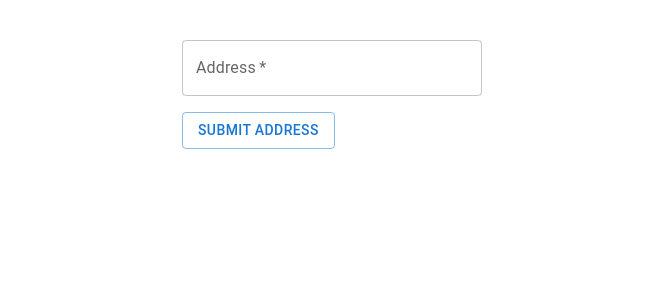
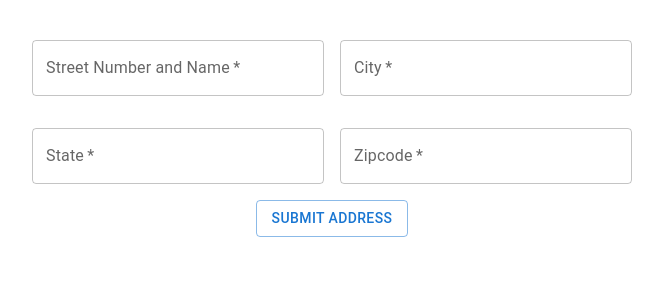
Before and after one commit to BU-Spark/pitne-voter-app, a Next.js app in the folder client/: page /voterInfo/addressForm in a window 1280 px wide. Shown: the top 300 px of the page, without its empty margins (308-971 px from the left). Built offline with nearby package versions, Linux system fonts and the light colour scheme.

Commit message:
fixed address form styling

```diff
--- a/client/src/pages/voterInfo/addressForm.tsx
+++ b/client/src/pages/voterInfo/addressForm.tsx
@@ -4,7 +4,8 @@
 
 import React, { useState } from 'react';
 import axios from 'axios';
-import { Button, TextField, Typography } from '@mui/material';
+import { Button, Grid, TextField, Typography } from '@mui/material';
+import { Streetview } from '@mui/icons-material';
 
 
 // Set base URL for Axios
@@ -15,7 +16,10 @@ const api = axios.create({
 
 const AddressForm: React.FC = () => {
     // Functions and variables to set polling data
-    const [address, setAddress] = useState('');
+    const [street, setStreet] = useState('');
+    const [city, setCity] = useState('');
+    const [state, setState] = useState('');
+    const [zip, setZip] = useState('');
     const [pollingLocation, setPollingLocation] = useState<string | null>(null);
     const [error, setError] = useState<string | null>(null);
     const [pollingStreet, setPollingStreet] = useState<string | null>(null);
@@ -26,6 +30,8 @@ const AddressForm: React.FC = () => {
 
     // Call API when address is submitted
     const handleSubmit = async (event: React.FormEvent) => {
+
+        // Reset past data
         event.preventDefault();
         setPollingLocation(null);
         setPollingStreet(null);
@@ -34,6 +40,9 @@ const AddressForm: React.FC = () => {
         setPollingZip(null);
         setPollingHours(null);
         setError(null);
+
+        // Set address
+        const address = `${street} ${city}, ${state} ${zip}`;
 
         try {
             const response = await api.get('/api/lookup', {
@@ -60,22 +69,61 @@ const AddressForm: React.FC = () => {
 
     // Address form and displayed polling location
     return (
-        <div className='flex flex-col justify-center items-center p-4 my-6'>
+        <div className='flex flex-col justify-center items-center p-4 my-6 flex-wrap'>
 
             {/* Address form */}
-            <form onSubmit={handleSubmit} style={{ width: '100%', maxWidth: 300 }}>
+            <form onSubmit={handleSubmit} style={{ width: '100%', maxWidth: 600 }}>
+                <Grid container spacing={2}>
+                    <Grid item xs={12} sm={6}>
                         <TextField
-                label="Address"
+                        label="Street Number and Name"
                         variant="outlined"
                         fullWidth
-                value={address}
-                onChange={(e) => setAddress(e.target.value)}
+                        value={street}
+                        onChange={(e) => setStreet(e.target.value)}
                         required
                         sx={{ mb: 2 }}
                         />
+                    </Grid>
+                    <Grid item xs={12} sm={6}>
+                        <TextField
+                        label="City"
+                        variant="outlined"
+                        fullWidth
+                        value={city}
+                        onChange={(e) => setCity(e.target.value)}
+                        required
+                        sx={{ mb: 2 }}
+                        />
+                    </Grid>
+                    <Grid item xs={12} sm={6}>
+                        <TextField
+                        label="State"
+                        variant="outlined"
+                        fullWidth
+                        value={state}
+                        onChange={(e) => setState(e.target.value)}
+                        required
+                        sx={{ mb: 2 }}
+                        />
+                    </Grid>
+                    <Grid item xs={12} sm={6}>
+                        <TextField
+                        label="Zipcode"
+                        variant="outlined"
+                        fullWidth
+                        value={zip}
+                        onChange={(e) => setZip(e.target.value)}
+                        required
+                        sx={{ mb: 2 }}
+                        />
+                    </Grid>
+                </Grid>
+                <div className="flex justify-center">
                     <Button type="submit" variant="outlined" className='p-3 mt-4 rounded-full bg-white text-blue-700 border-blue-800  hover:bg-blue-100'>
                         Submit Address
                     </Button>
+                </div>
                 </form>
 
             {/* Polling location if found, error if not */}
```
Lines whose indentation alone changed are shown as unchanged.
